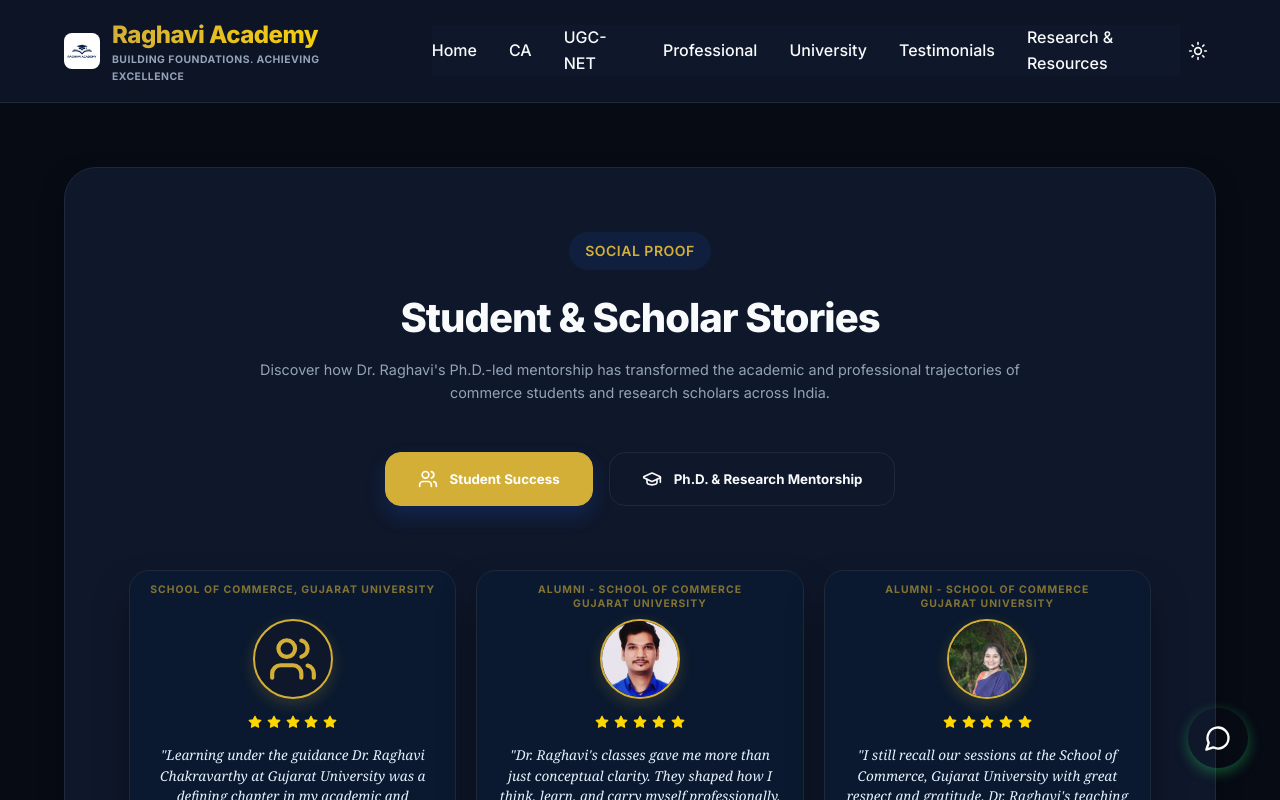
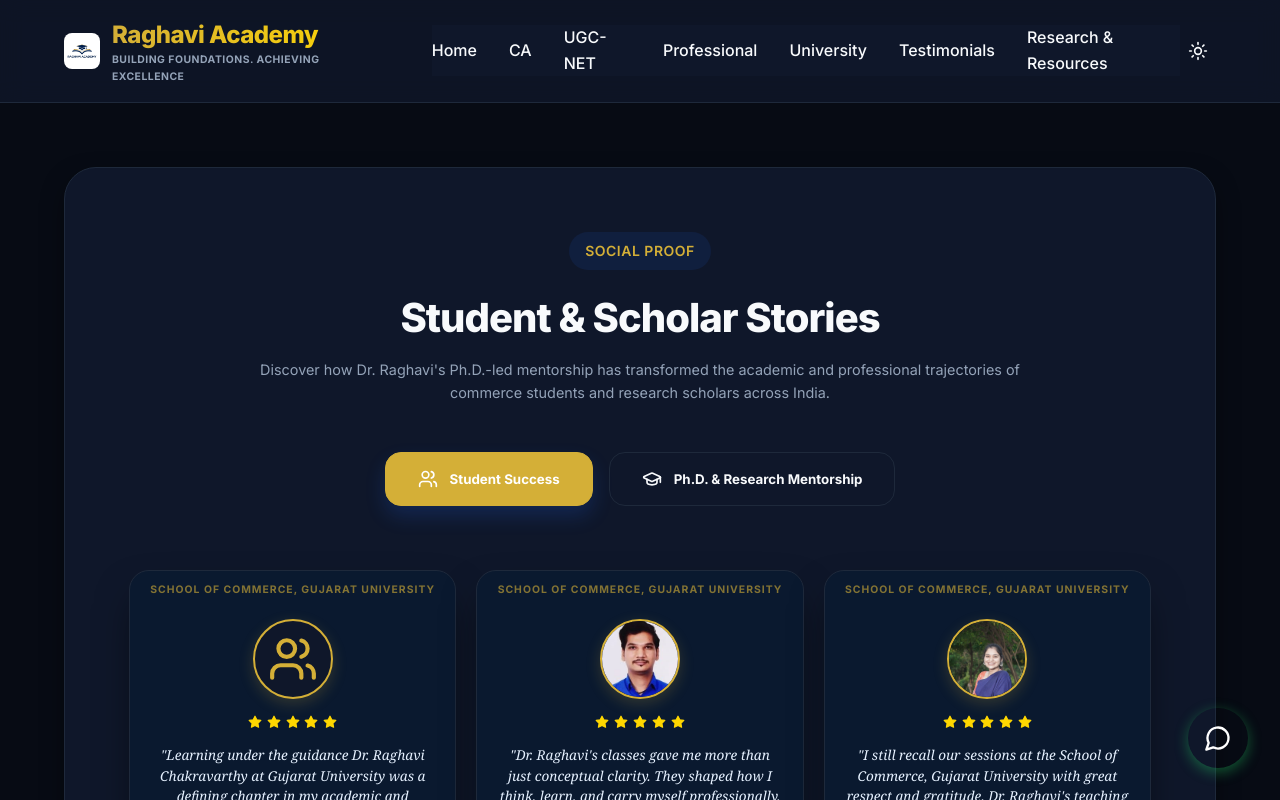
Before and after one commit to NCRaghavi/Raghavi, a React (Vite) app: page /testimonials in a window 1280 px wide. Shown: the top 800 px of the page. Built offline with nearby package versions, Linux system fonts and the light colour scheme.

Commit message:
testimonials

```diff
--- a/src/data/testimonials.js
+++ b/src/data/testimonials.js
@@ -14,7 +14,7 @@
       topic: "CEO, MAVERICK HOLDINGS",
       college: "Wealth Management Company",
       location: "Ahmedabad, Gujarat",
-      institution: "Alumni - School of Commerce, Gujarat University",
+      institution: "School of Commerce, Gujarat University",
       image: "/images/testimonials/urvi.png",
       text: "Dr. Raghavi's calm presence and measured guidance have always stood out, yet it was during our most overwhelming moments that she truly saved us. Her quiet strength and unwavering support meant more than she knows. Thank you for being our anchor when we needed it the most.",
       stars: 5,
@@ -41,7 +41,7 @@
       topic: "Assistant Professor (Commerce)",
       college: "Shri K K Shastri Government Commerce College",
       location: "Ahmedabad, Gujarat",
-      institution: "Alumni - School of Commerce, Gujarat University",
+      institution: "School of Commerce, Gujarat University",
       image: "/images/testimonials/pankaj.png",
       linkedin: "https://www.linkedin.com/in/pankaj-sharma-734527113/",
       text: "Dr. Raghavi's classes gave me more than just conceptual clarity. They shaped how I think, learn, and carry myself professionally. Her disciplined approach, professionalism, and engaging teaching style left a deep and lasting impact on me. Beyond the classroom, her guidance in research helped me take my very first meaningful steps into the academic world and understand what true inquiry means. Even today, those learnings continue to guide me in my journey as a teacher and researcher.",
@@ -69,7 +69,7 @@
       topic: "Assistant Professor",
       college: "Govt. Arts, Commerce & Science College, Kachhal",
       location: "Surat, Gujarat",
-      institution: "Alumni - School of Commerce, Gujarat University",
+      institution: "School of Commerce, Gujarat University",
       image: "/images/testimonials/vishakha.png",
       linkedin: "https://www.linkedin.com/in/dr-vishakha-modi-a902031a4/",
       photoStyle: { transform: 'scale(1.35)', objectPosition: 'center 20%' },
@@ -168,7 +168,7 @@
       topic: "Assistant Professor",
       college: "Trainer & Financial Advisor",
       location: "Gujarat, India",
-      institution: "Alumni - School of Commerce, Gujarat University",
+      institution: "School of Commerce, Gujarat University",
       image: "/images/testimonials/anujalimbad.jpeg",
       linkedin: "https://www.linkedin.com/in/anuja-limbad-pithadiya-ph-d-526662ab/",
       text: "I’m deeply grateful to Raghavi mam for playing a pivotal role in shaping my career. Her ability to simplify complex concepts and build a strong foundational understanding has given me lasting confidence in my field. The clarity and discipline I developed under her guidance will always continue to influence my professional growth.",
@@ -182,7 +182,7 @@
       topic: "Assistant Manager",
       college: "The New India Assurance Company Limited",
       location: "Vadodara, Gujarat",
-      institution: "Alumni - School of Commerce, Gujarat University",
+      institution: "School of Commerce, Gujarat University",
       image: "/images/testimonials/bhawari.png",
       linkedin: "https://www.linkedin.com/in/bhanwari-kumari-a21372193/",
       text: "Dr. Raghavi's teaching has played a very significant role in building my conceptual clarity and confidence. The way she explained Financial markets especially money market and capital markets made a strong and lasting impact on my learning. Her in-depth knowledge of the subject and your dedication to ensuring that her students truly understand and learn have always been inspiring. The lessons and guidance I received from her have greatly supported me in shaping my career, and I remain truly grateful for your wonderful sessions.",
@@ -196,7 +196,7 @@
       topic: "Owner, The Batter Bae",
       college: "Gluten-free cakes & cookies",
       location: "Gandhidham | Adipur",
-      institution: "Alumni - School of Commerce, Gujarat University",
+      institution: "School of Commerce, Gujarat University",
       image: "/images/testimonials/harshini.jpeg",
       linkedin: "https://www.linkedin.com/in/harshini-dudani-aa3924216/",
       photoStyle: { objectPosition: 'center 10%', transform: 'scale(1.1)' },
@@ -435,7 +435,7 @@
       topic: "Assistant Professor & PhD Guide",
       college: "MSU Baroda (Faculty of Commerce)",
       location: "Vadodara, Gujarat",
-      institution: "Alumni - School of Commerce, Gujarat University",
+      institution: "School of Commerce, Gujarat University",
       image: "/images/testimonials/sushil.png",
       linkedin: "https://www.linkedin.com/in/dr-sushil-parmar-8493b01b3/",
       text: "I acknowledge and appreciate the valuable assistance of Dr. Raghavi during my PhD programme. She noteworthily contributed to the progress of my doctoral work in terms of consistent academic and research support. She demonstrated professionalism, analytical competence, and a sincere commitment to research helping me to achieve the milestone. Her timely assistance and constructive inputs were appreciable and supported the successful completion of my PhD.",
@@ -449,7 +449,7 @@
       topic: "Assistant Professor",
       college: "Som Lalit College of Commerce",
       location: "Ahmedabad, Gujarat",
-      institution: "Alumni - School of Commerce, Gujarat University",
+      institution: "School of Commerce, Gujarat University",
       image: "/images/testimonials/sakina.jpeg",
       linkedin: "https://www.linkedin.com/in/dr-sakina-merchant-bb6720a6/",
       text: "Dr. Raghavi was a senior JRF during my Ph.D. under Dr. Bharti Pathak at the School of Commerce. (2017-2021). Her patient guidance, especially during my first research paper presentation and publication, helped me understand the nuances of academic research with clarity and confidence. I appreciate her deep commitment to research and academics. I sincerely wish her continued success in all her endeavours.",
@@ -463,7 +463,7 @@
       topic: "Assistant Professor",
       college: "Government Arts and Commerce College",
       location: "Barwala, Botad, Gujarat, India",
-      institution: "Alumni - School of Commerce, Gujarat University",
+      institution: "School of Commerce, Gujarat University",
       image: "/images/testimonials/pragnesh.png",
       linkedin: "https://www.linkedin.com/in/pragnesh-dalwadi-b1a259113/",
       text: "Dr. Raghavi's mentorship during my Ph.D. was instrumental in shaping both my research perspective and academic discipline. Her constant encouragement and insightful guidance not only strengthened my work but also built the foundation of my professional journey.",
@@ -477,7 +477,7 @@
       topic: "Assistant Professor (Commerce)",
       college: "Shri K K Shastri Government Commerce College",
       location: "Ahmedabad, Gujarat",
-      institution: "Alumni - School of Commerce, Gujarat University",
+      institution: "School of Commerce, Gujarat University",
       image: "/images/testimonials/pankaj.png",
       linkedin: "https://www.linkedin.com/in/pankaj-sharma-734527113/",
       text: "Dr. Raghavi's classes gave me more than just conceptual clarity. They shaped how I think, learn, and carry myself professionally. Her disciplined approach, professionalism, and engaging teaching style left a deep and lasting impact on me. Beyond the classroom, her guidance in research helped me take my very first meaningful steps into the academic world and understand what true inquiry means. Even today, those learnings continue to guide me in my journey as a teacher and researcher.",
@@ -491,7 +491,7 @@
       topic: "Research Colleague & Scholar",
       college: "School of Commerce, Gujarat University",
       location: "Ahmedabad, Gujarat",
-      institution: "Alumni - School of Commerce, Gujarat University",
+      institution: "School of Commerce, Gujarat University",
       image: "/images/testimonials/aamena.jpeg",
       linkedin: "https://www.linkedin.com/in/amena-saiyed-b7100212b/",
       text: "Dr. Raghavi’s strong academic insight and research acumen made her a remarkable colleague during my PhD years. The resources and perspectives she shared contributed meaningfully to my scholarly development. I truly value the professional camaraderie we shared.",
@@ -505,7 +505,7 @@
       topic: "Assistant Professor",
       college: "Som-Lalit College of Commerce",
       location: "Ahmedabad, Gujarat",
-      institution: "Alumni - School of Commerce, Gujarat University",
+      institution: "School of Commerce, Gujarat University",
       image: "/images/testimonials/komalraval.png",
       linkedin: "https://www.linkedin.com/in/dr-komal-raval-287270119/",
       text: "Dr. Raghavi's support during my Ph.D. truly made a big difference in my journey. Her guidance during my Ph.D. was instrumental in shaping my academic and professional journey. Her constant encouragement, insightful feedback, and unwavering support helped me develop confidence and clarity in my research work, which continues to influence my career today.",
@@ -519,7 +519,7 @@
       topic: "Assistant Professor",
       college: "Government of Rajasthan (Vidhya Sambal Scheme)",
       location: "Rajasthan, India",
-      institution: "Alumni - School of Commerce, Gujarat University",
+      institution: "School of Commerce, Gujarat University",
       image: "/images/testimonials/rupam.jpeg",
       linkedin: "https://www.linkedin.com/in/dr-rupam-soni-20383277/",
       text: "Dr. Raghavi's mentorship throughout my doctoral studies was foundational to my growth. The clarity and confidence I gained through her insightful feedback and steady support remain the cornerstone of my professional practice today.",
```
Also changed, not shown: update_prio.cjs (added, +20 -0 lines).
